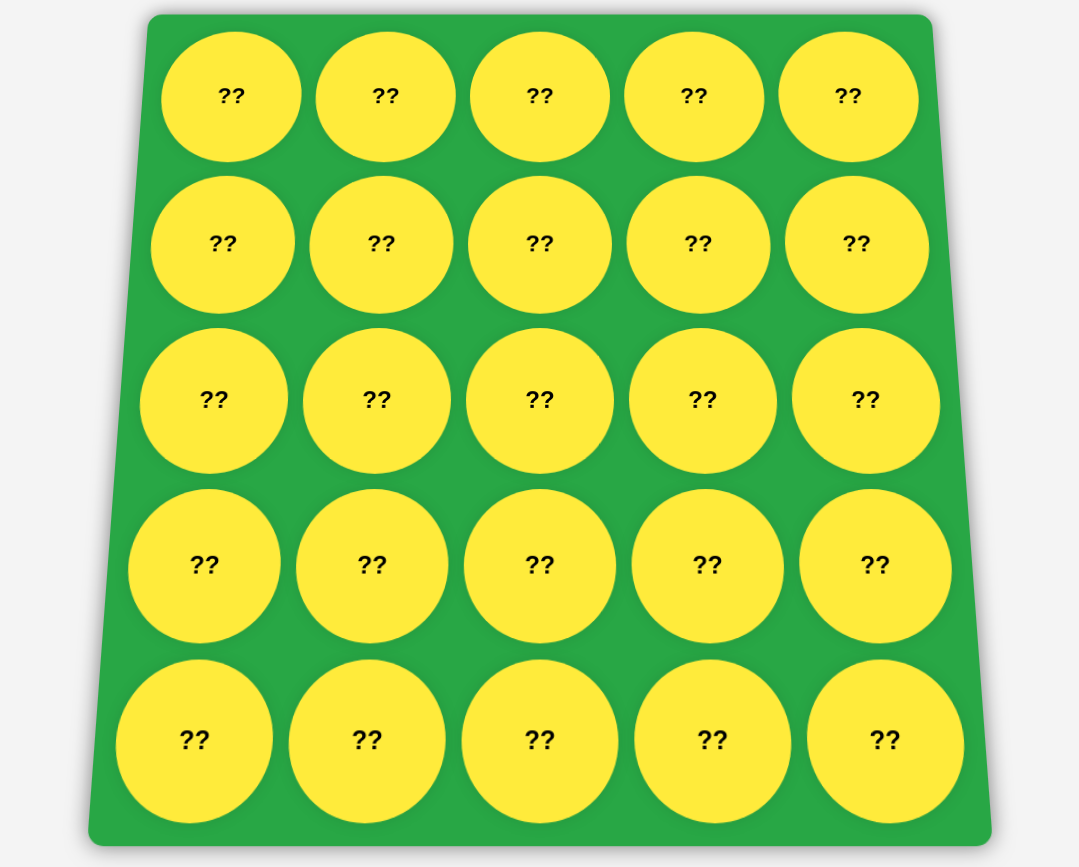
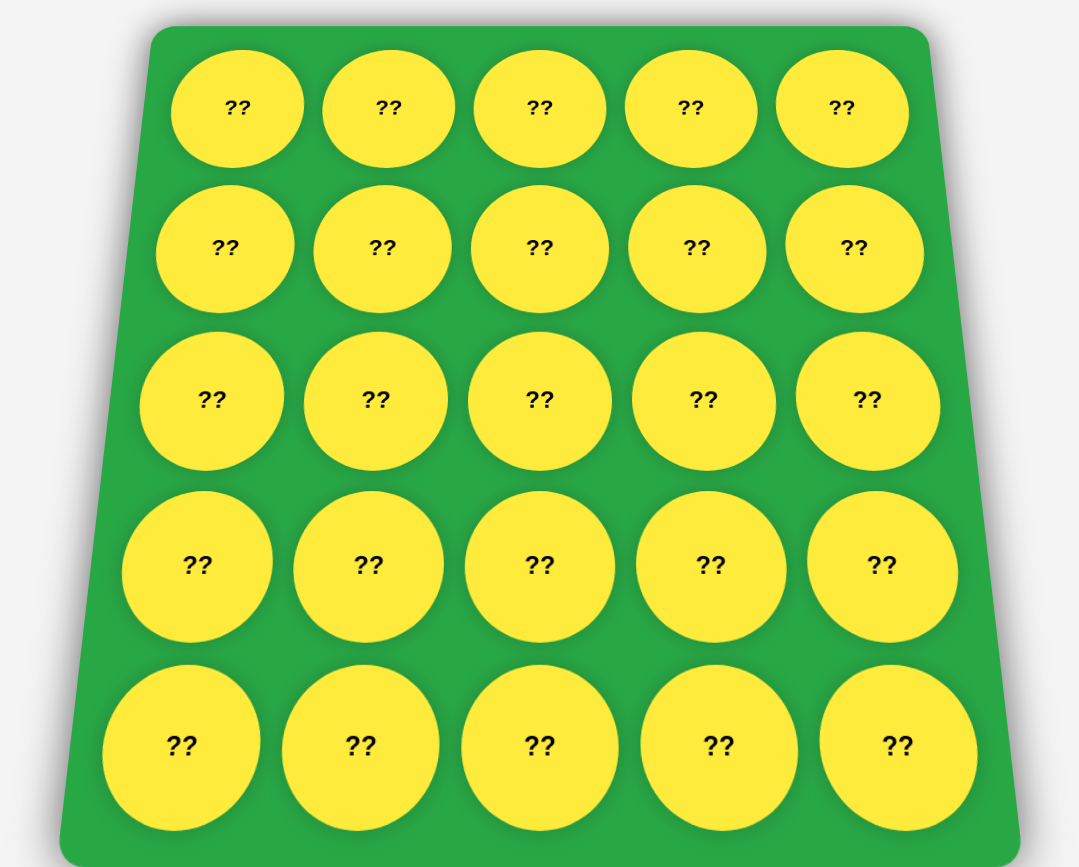
Before and after one commit to dmetrade/pop-it-genially, a plain HTML site: page index.html in a window 1280 px wide. Shown: the whole page, without its empty margins (100-1179 px from the left). Before the commit the page ends 846 px from the top, so only its background shows below. Drawn offline with Linux system fonts and the light colour scheme.

Commit message:
Update index.html

```diff
--- a/index.html
+++ b/index.html
@@ -21,17 +21,18 @@
             grid-template-rows: repeat(5, 1fr);
             width: 800px;
             height: 800px;
-            gap: 15px;
-            padding: 20px;
+            gap: 20px;
+            padding: 30px;
             background: #28a745; /* Зеленый цвет для поп-ита */
-            border-radius: 15px;
-            box-shadow: 0 0 20px rgba(0, 0, 0, 0.5);
-            transform: perspective(1000px) rotateX(10deg);
-            transition: transform 0.3s ease;
+            border-radius: 25px;
+            box-shadow: 0 0 40px rgba(0, 0, 0, 0.6);
+            transform: perspective(1000px) rotateX(15deg);
+            transition: transform 0.3s ease, box-shadow 0.2s ease;
         }
 
         .pop-it:hover {
             transform: perspective(1000px) rotateX(0deg);
+            box-shadow: 0 0 60px rgba(0, 0, 0, 0.8);
         }
 
         .bubble {
@@ -44,26 +45,39 @@
             font-weight: bold;
             color: black;
             cursor: pointer;
-            transition: transform 0.2s, box-shadow 0.2s;
+            transition: transform 0.3s ease, box-shadow 0.3s ease;
             width: 100%;
             height: 100%;
-            box-shadow: 0 0 15px rgba(0, 0, 0, 0.1);
+            box-shadow: 0 0 20px rgba(0, 0, 0, 0.2);
             transform: scale(1);
+            animation: bubblePop 0.3s ease-out forwards;
         }
 
         .bubble:hover {
             transform: scale(1.1);
-            box-shadow: 0 0 20px rgba(0, 0, 0, 0.2);
+            box-shadow: 0 0 25px rgba(0, 0, 0, 0.3);
         }
 
         .bubble.popped {
             background: #ddd;
             color: black;
-            box-shadow: inset 0 0 10px rgba(0, 0, 0, 0.2);
+            box-shadow: inset 0 0 10px rgba(0, 0, 0, 0.3);
         }
 
         .bubble:active {
             transform: scale(0.95);
+        }
+
+        @keyframes bubblePop {
+            0% {
+                transform: scale(1);
+            }
+            50% {
+                transform: scale(1.3);
+            }
+            100% {
+                transform: scale(1);
+            }
         }
     </style>
 </head>
```
